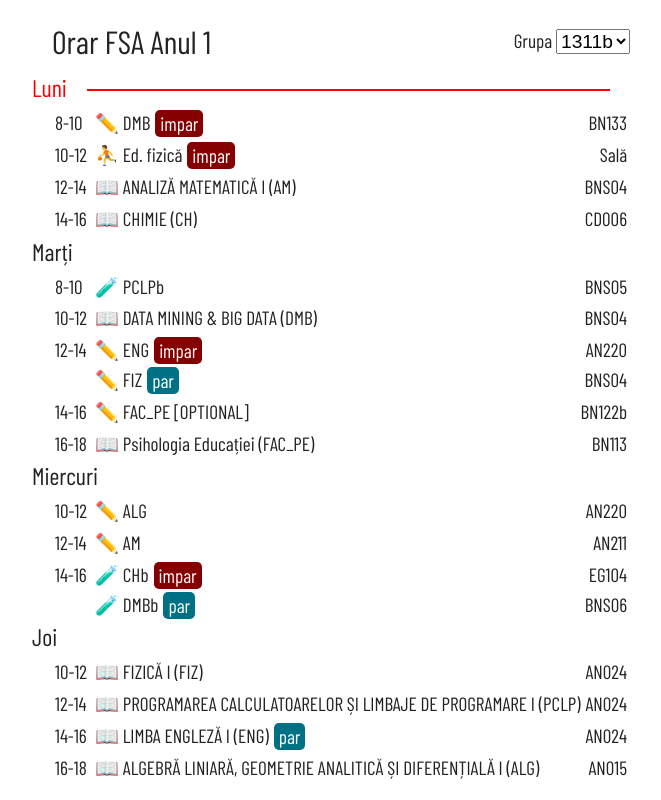
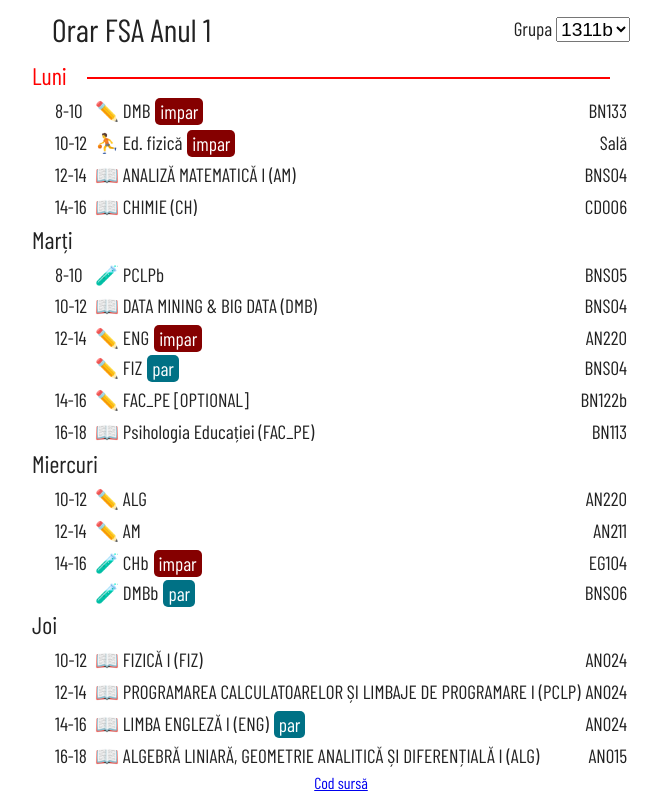
Before and after one commit to Soare-Robert-Daniel/fsa-orar, a Preact app: page / in a window 1280 px wide. Shown: the whole page, without its empty margins (299-960 px from the left). Built offline with nearby package versions, Linux system fonts and the light colour scheme.

Commit message:
add footer

```diff
--- a/src/index.jsx
+++ b/src/index.jsx
@@ -405,6 +405,11 @@ export function App() {
 					</div>
 				))}
 			</section>
+			<footer>
+				<a href={'https://github.com/Soare-Robert-Daniel/fsa-orar'}>
+					Cod sursă
+				</a>
+			</footer>
 		</div>
 	);
 }
--- a/src/style.css
+++ b/src/style.css
@@ -127,6 +127,10 @@ h1, h2, h3, p, ul, li {
 	margin-bottom: 15px;
 }
 
+footer {
+	text-align: center;
+}
+
 @media (max-width: 639px) {
 	#app {
 		margin: 2rem;
```
